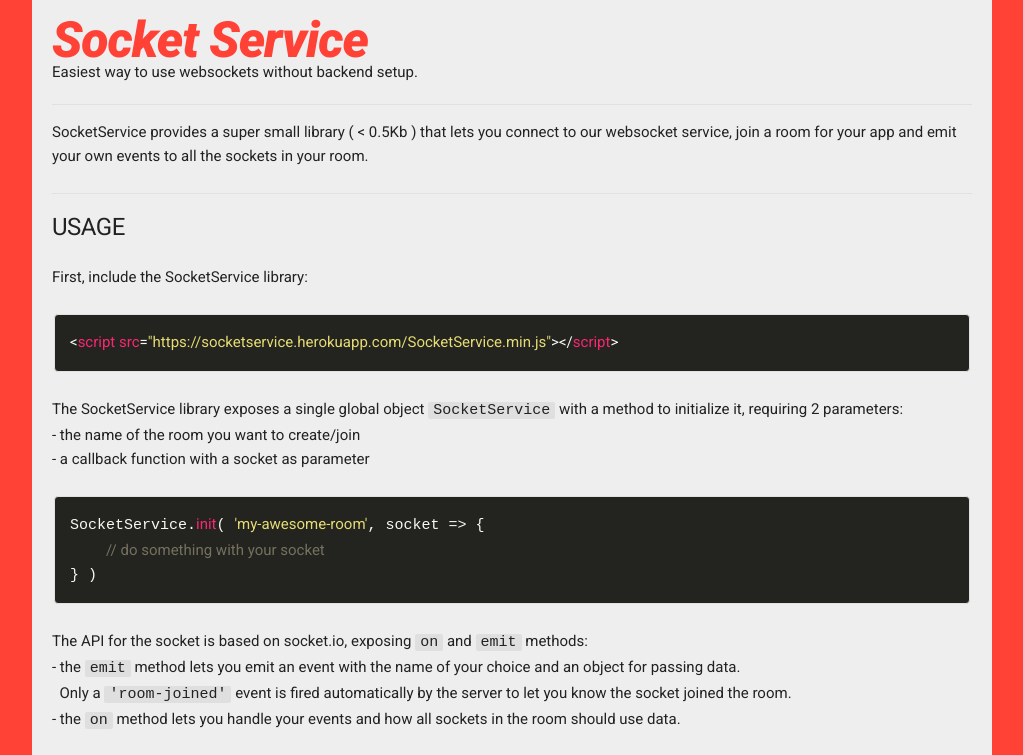
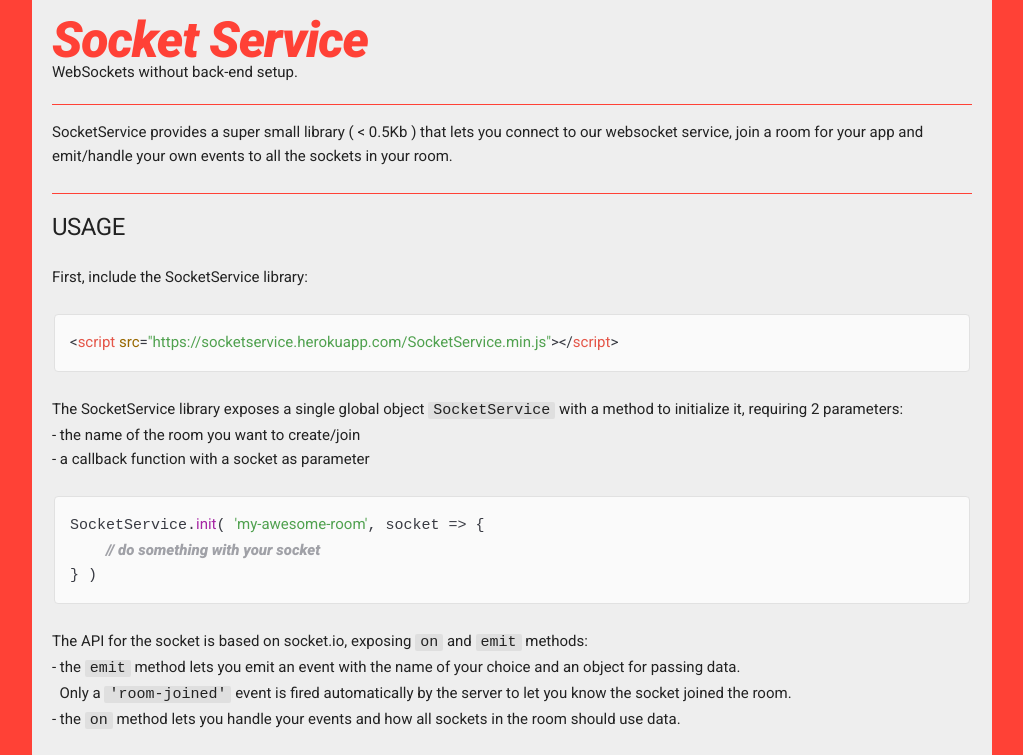
Before and after one commit to MAKIO135/SocketService, a website: page src/public/index.html in a window 1280 px wide. Shown: the top 755 px of the page, without its empty margins (128-1151 px from the left). Drawn offline with nearby package versions, Linux system fonts and the light colour scheme; a script that the page names is missing.

Commit message:
eye candies

```diff
--- a/src/public/index.html
+++ b/src/public/index.html
@@ -6,17 +6,17 @@
 
     <link rel="stylesheet" href="https://cdnjs.cloudflare.com/ajax/libs/skeleton/2.0.4/skeleton.min.css">
     <link rel="stylesheet"
-      href="https://cdnjs.cloudflare.com/ajax/libs/highlight.js/9.12.0/styles/monokai-sublime.min.css">
+      href="https://cdnjs.cloudflare.com/ajax/libs/highlight.js/9.12.0/styles/atom-one-light.min.css">
     <link rel="stylesheet" href="style.min.css">
 </head>
 <body>
     <div class="container">
         <h1>Socket Service</h1>
-        <h6>Easiest way to use websockets without backend setup.</h6>
+        <h6>WebSockets without back-end setup.</h6>
 
         <hr>
 
-        <p>SocketService provides a super small library ( &lt; 0.5Kb ) that lets you connect to our websocket service, join a room for your app and emit your own events to all the sockets in your room.</p>
+        <p>SocketService provides a super small library ( &lt; 0.5Kb ) that lets you connect to our websocket service, join a room for your app and emit/handle your own events to all the sockets in your room.</p>
 
         <hr>
 
--- a/src/public/style.scss
+++ b/src/public/style.scss
@@ -12,6 +12,7 @@
 
 .container{
     background: #eee;
+    min-height: 100vh;
     padding: 10px 20px;
 
     h1{
@@ -27,6 +28,7 @@
     hr{
         margin-top: 0;
         margin-bottom: 15px;
+        border-top: solid 1px #ff4136;
     }
 
     code{
```
Also changed, not shown: src/public/style.min.css.
